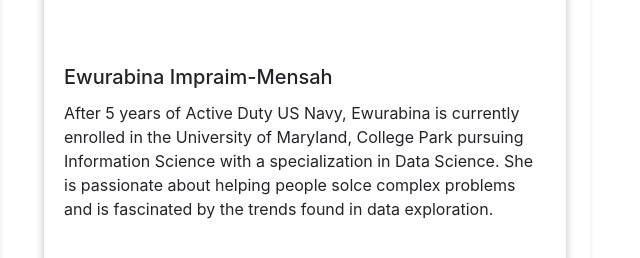
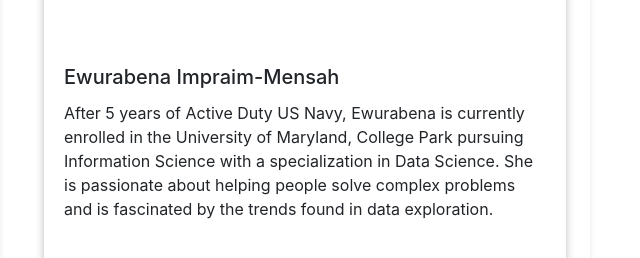
Before and after one commit to EwuraImpraim/INST377-TEAM-PROJECT, a website: page AboutPage.html in a window 1280 px wide. Shown: the part 598-856 px from the top of the page, 620-1260 px from the left. Drawn offline with nearby package versions, Linux system fonts and the light colour scheme.

Commit message:
Update AboutPage.html

```diff
--- a/AboutPage.html
+++ b/AboutPage.html
@@ -56,9 +56,9 @@
                         <div class="card-body">
                             <br>
                             <br>
-                            <h5 class="card-title">Ewurabina Impraim-Mensah</h5>
-                            <p class="card-text">After 5 years of Active Duty US Navy, Ewurabina is currently enrolled in the University of Maryland, College Park pursuing Information
-                              Science with a specialization in Data Science. She is passionate about helping people solce complex problems and is fascinated
+                            <h5 class="card-title">Ewurabena Impraim-Mensah</h5>
+                            <p class="card-text">After 5 years of Active Duty US Navy, Ewurabena is currently enrolled in the University of Maryland, College Park pursuing Information
+                              Science with a specialization in Data Science. She is passionate about helping people solve complex problems and is fascinated
                               by the trends found in data exploration.
                             </p>
                             <br>
```
